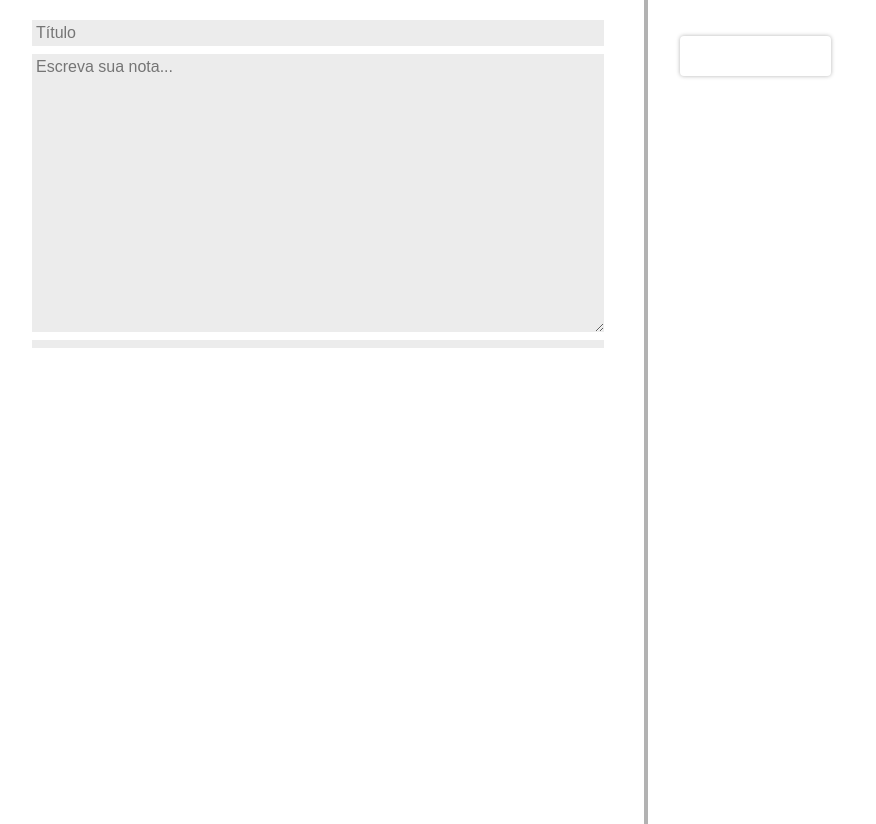
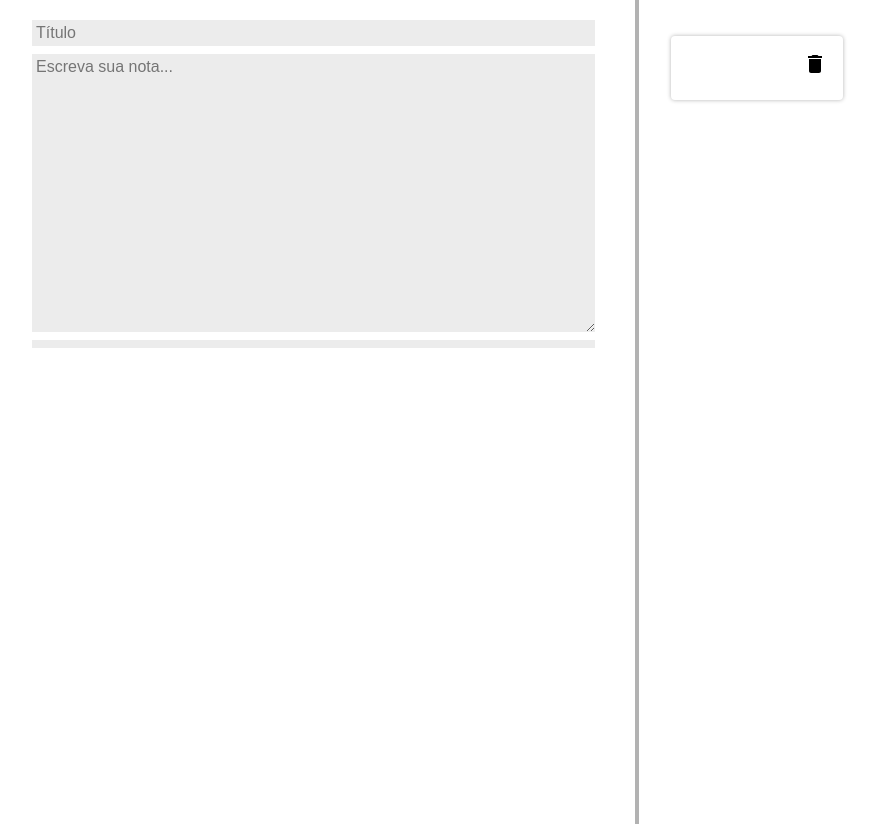
Before and after one commit to crsgustav0/notes-manager, a React (Create React App) app: page / in a window 1280 px wide. Shown: the whole page, without its empty margins (8-884 px from the left). Built offline with nearby package versions, Linux system fonts and the light colour scheme.

Commit message:
feat: Criação evento exclusão via ícone, arquivo 'CardNota.jsx'

```diff
--- a/src/components/CardNota/CardNota.jsx
+++ b/src/components/CardNota/CardNota.jsx
@@ -1,7 +1,14 @@
 import React, { Component } from 'react';
 import "./estilo.css"
+import { ReactComponent as DeleteVSG } from '../../assets/img/delete.svg'
 
 class CardNota extends Component {
+
+    apagar() {
+        const indice = this.props.indice
+        this.props.apagarNota(indice)
+    }
+
     render() {
         return (
             /*Para fazer a estilização dos arquivos via CSS
@@ -15,6 +22,7 @@ class CardNota extends Component {
                     <h3 className='card-nota_titulo'>{
                         this.props.titulo
                     }</h3>
+                    <DeleteVSG onClick={this.apagar.bind(this)} />
                 </header>
                 <p className='card-nota_texto'>{
                     this.props.texto
```
